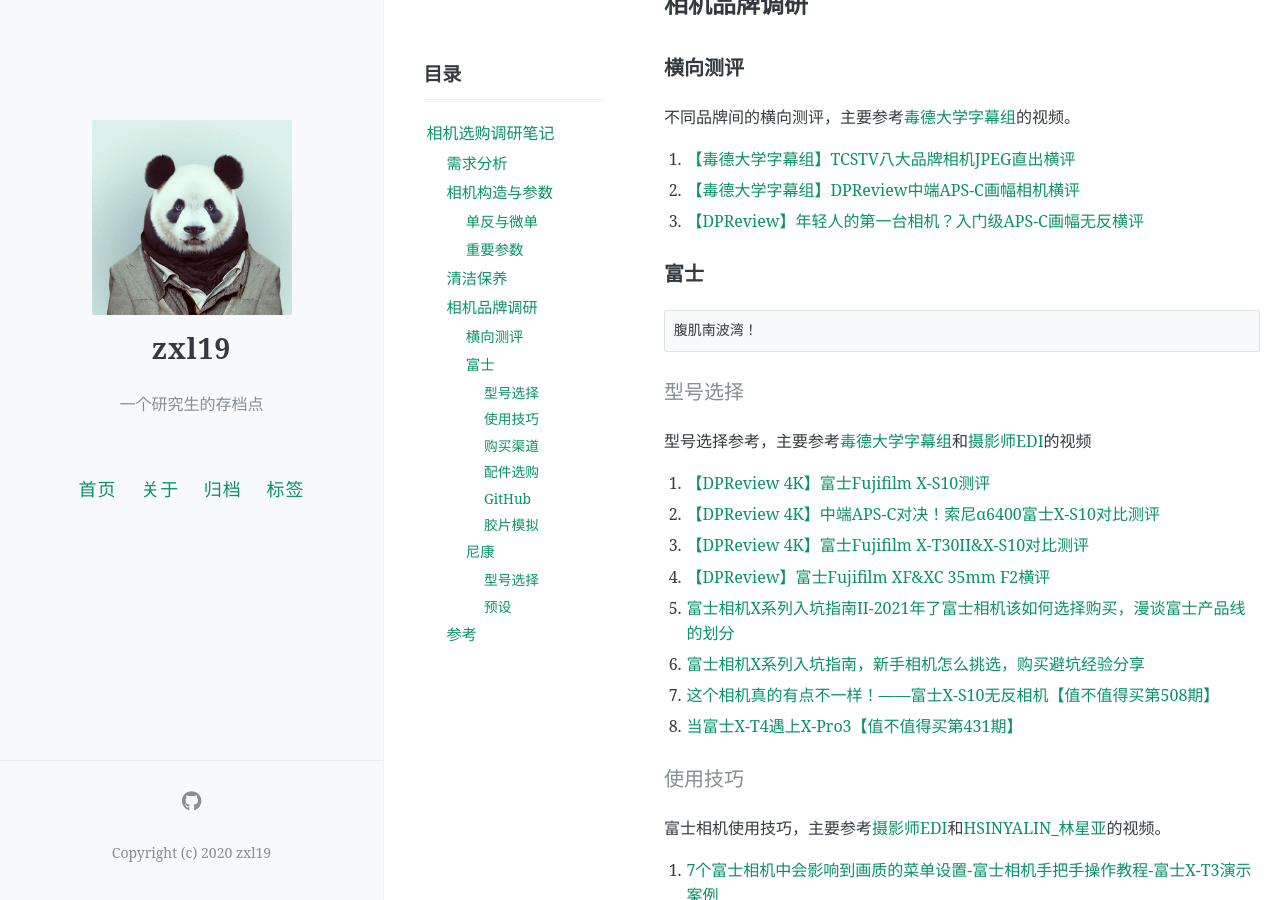
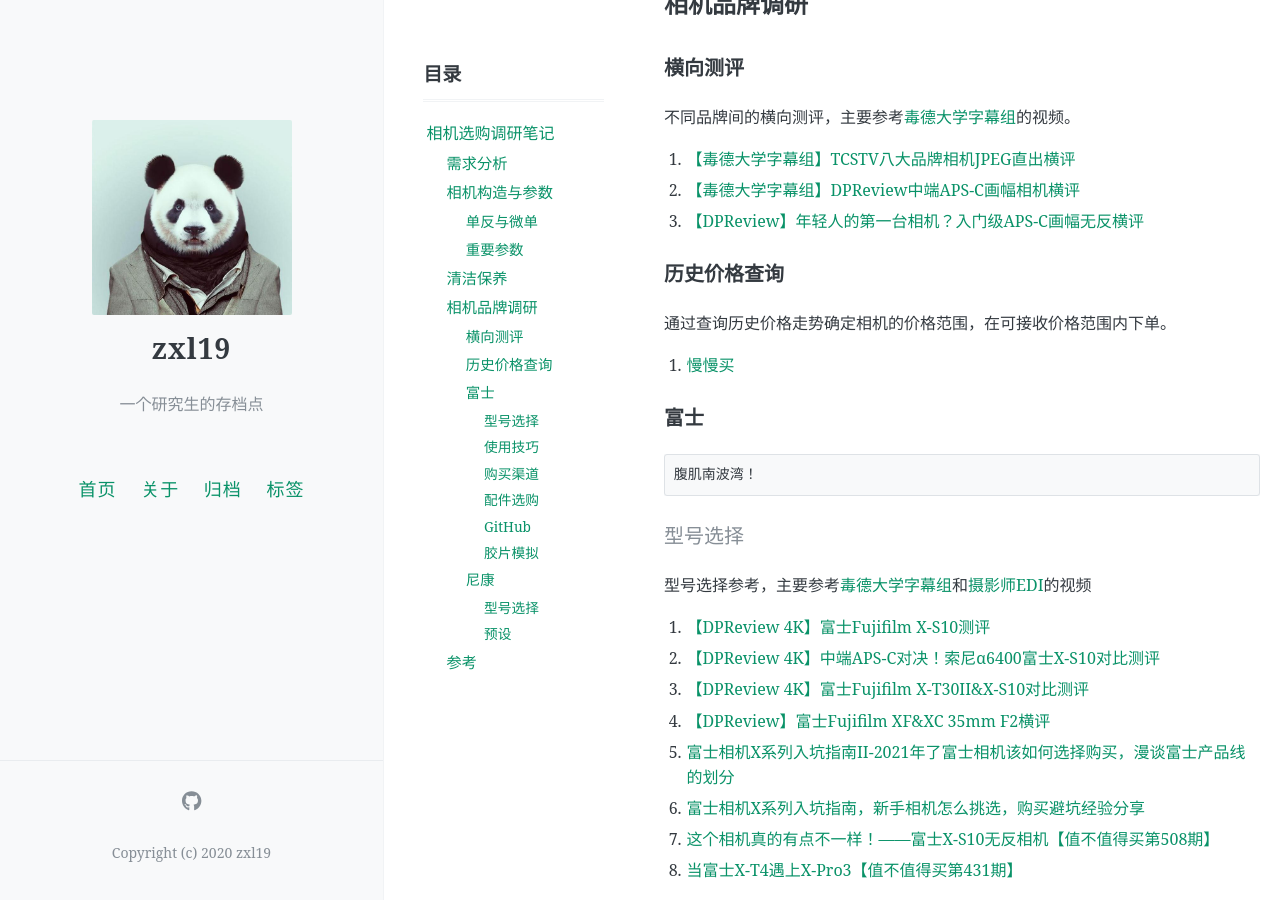
Before and after one commit to zxl19/zxl19.github.io, a Jekyll site: the page built from _posts/2021-10-29-camera-note.md, in a window 1280 px wide and 900 px high, scrolled down 1427 px. Built offline with Jekyll 4.4.1, drawn with Linux system fonts in a browser that asks for light colours; comment, search, counter and statistics services are not loaded.

Commit message:
Update 2021-10-29-camera-note.md

```diff
--- a/_posts/2021-10-29-camera-note.md
+++ b/_posts/2021-10-29-camera-note.md
@@ -65,6 +65,12 @@ pinned: false
 1. [【毒德大学字幕组】TCSTV八大品牌相机JPEG直出横评](https://www.bilibili.com/video/BV1Ys411e7nh)
 2. [【毒德大学字幕组】DPReview中端APS-C画幅相机横评](https://www.bilibili.com/video/BV1JJ411Q7WA)
 3. [【DPReview】年轻人的第一台相机？入门级APS-C画幅无反横评](https://www.bilibili.com/video/BV1oE411T7vV)
+
+### 历史价格查询
+
+通过查询历史价格走势确定相机的价格范围，在可接收价格范围内下单。
+
+1. [慢慢买](http://tool.manmanbuy.com/historylowest.aspx)
 
 ### 富士
 
```
